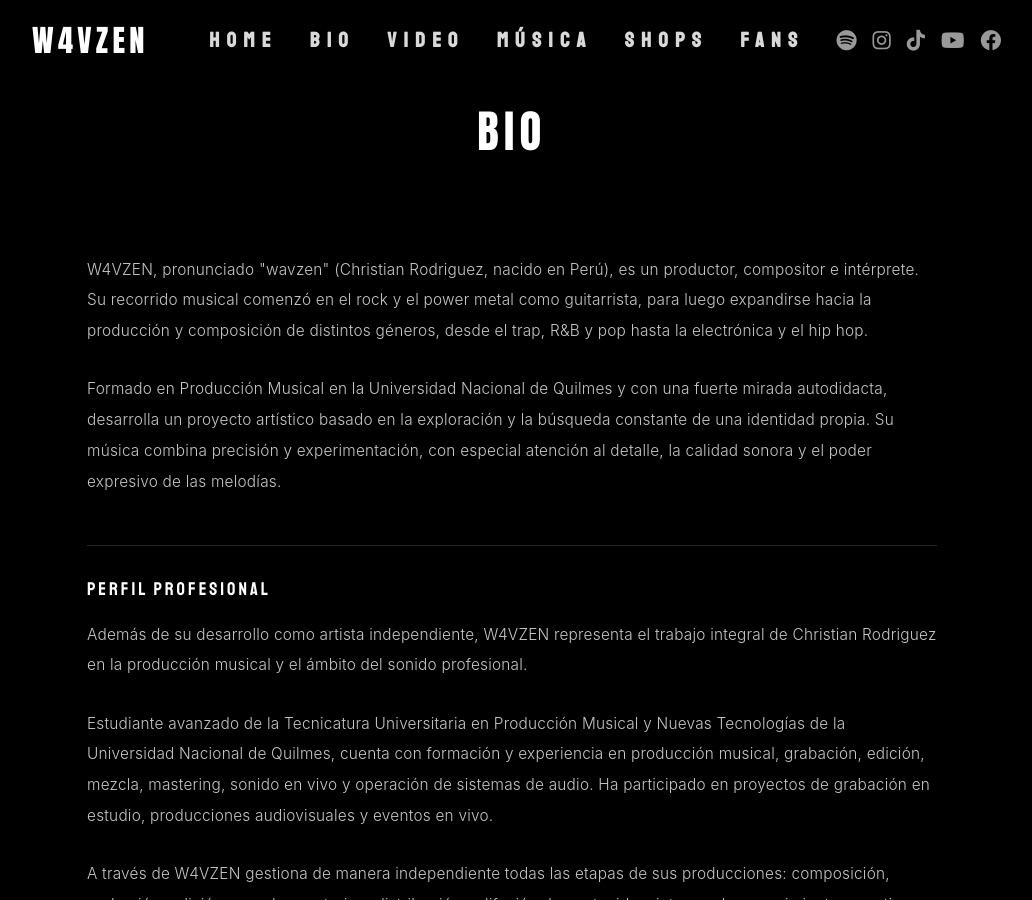
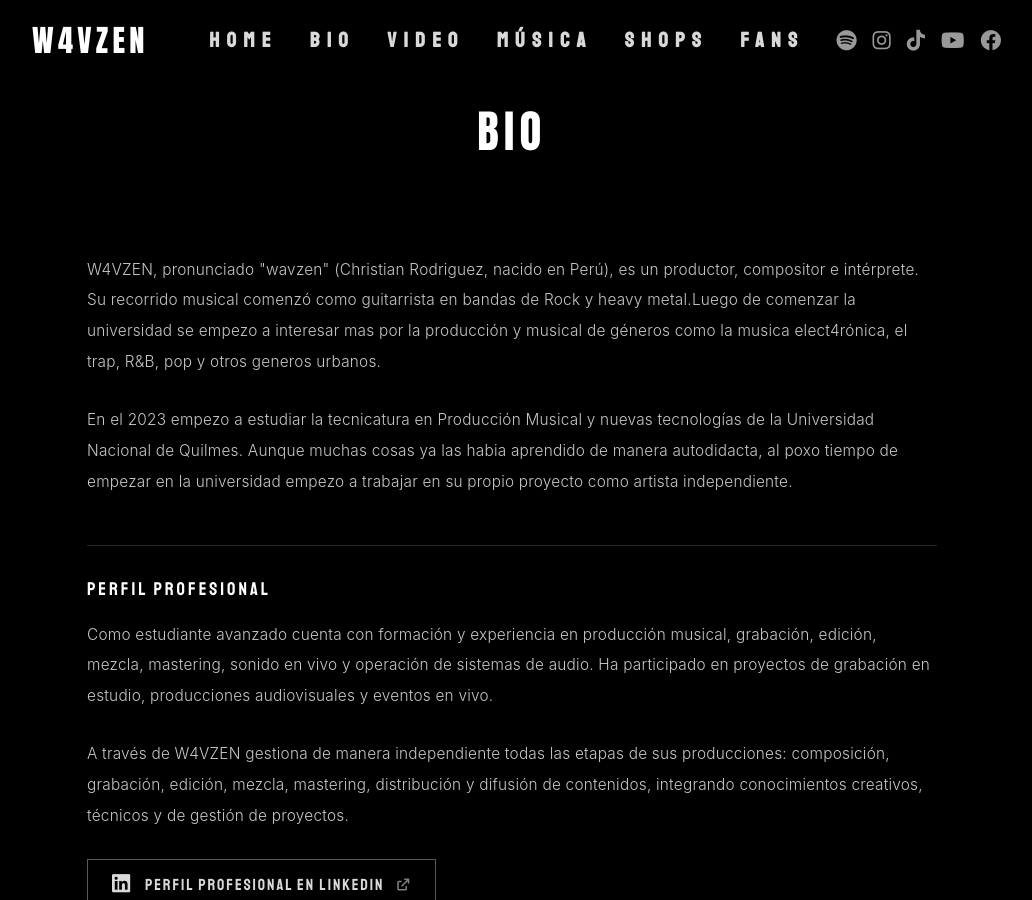
Before and after one commit to W4VZEN/w4vzen.github.io, a Jekyll site: the page built from index.html, in a window 1280 px wide and 900 px high, scrolled down 1015 px. Shown: the whole window, without its empty margins (128-1160 px from the left). Built offline with Jekyll 4.4.1, drawn with Linux system fonts in a browser that asks for light colours; some web fonts are replaced; comment, search, counter and statistics services are not loaded; some of the changed text lies outside the part shown; grey boxes are pictures that could not be loaded.

Commit message:
Update index.html

```diff
--- a/index.html
+++ b/index.html
@@ -108,18 +108,15 @@ description: W4VZEN es un artista de música urbana. Escuchá lanzamientos ofici
         <p>
           W4VZEN, pronunciado "wavzen" (Christian Rodriguez, nacido en Perú),
           es un productor, compositor e intérprete. Su recorrido musical
-          comenzó en el rock y el power metal como guitarrista, para luego
-          expandirse hacia la producción y composición de distintos géneros,
-          desde el trap, R&B y pop hasta la electrónica y el hip hop.
+          comenzó como guitarrista en bandas de Rock y heavy metal.Luego de comenzar
+          la universidad se empezo a interesar mas por la producción y musical de géneros como
+          la musica elect4rónica, el trap, R&B, pop y otros generos urbanos.
         </p>
 
         <p>
-          Formado en Producción Musical en la Universidad Nacional de Quilmes
-          y con una fuerte mirada autodidacta, desarrolla un proyecto artístico
-          basado en la exploración y la búsqueda constante de una identidad
-          propia. Su música combina precisión y experimentación, con especial
-          atención al detalle, la calidad sonora y el poder expresivo de
-          las melodías.
+          En el 2023 empezo a estudiar la tecnicatura en Producción Musical y nuevas tecnologías de la Universidad Nacional de Quilmes.
+          Aunque muchas cosas ya las habia aprendido de manera autodidacta, al poxo tiempo de empezar en la universidad
+          empezo a trabajar en su propio proyecto como artista independiente.
         </p>
 
 
@@ -131,16 +128,9 @@ description: W4VZEN es un artista de música urbana. Escuchá lanzamientos ofici
             PERFIL PROFESIONAL
           </span>
 
-          <p>
-            Además de su desarrollo como artista independiente, W4VZEN
-            representa el trabajo integral de Christian Rodriguez en
-            la producción musical y el ámbito del sonido profesional.
-          </p>
 
           <p>
-            Estudiante avanzado de la Tecnicatura Universitaria en
-            Producción Musical y Nuevas Tecnologías de la Universidad
-            Nacional de Quilmes, cuenta con formación y experiencia en
+            Como estudiante avanzado cuenta con formación y experiencia en
             producción musical, grabación, edición, mezcla, mastering,
             sonido en vivo y operación de sistemas de audio. Ha participado
             en proyectos de grabación en estudio, producciones audiovisuales
@@ -168,13 +158,6 @@ description: W4VZEN es un artista de música urbana. Escuchá lanzamientos ofici
           </a>
 
         </div>
-
-
-        <!-- FIRMA -->
-
-        <span class="bio-signature">
-          PRODUCCIÓN · SONIDO EN VIVO · COMPOSITOR E INTÉRPRETE
-        </span>
 
       </div>
 
```
